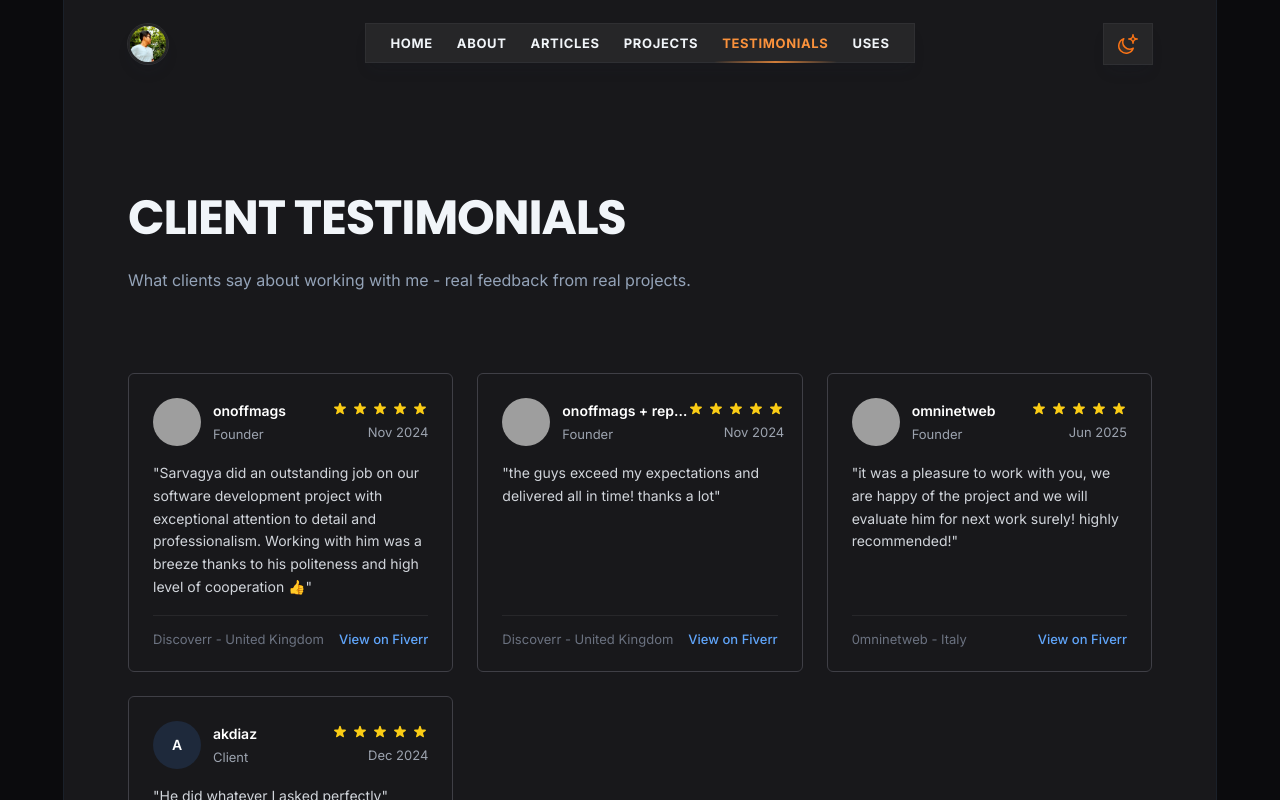
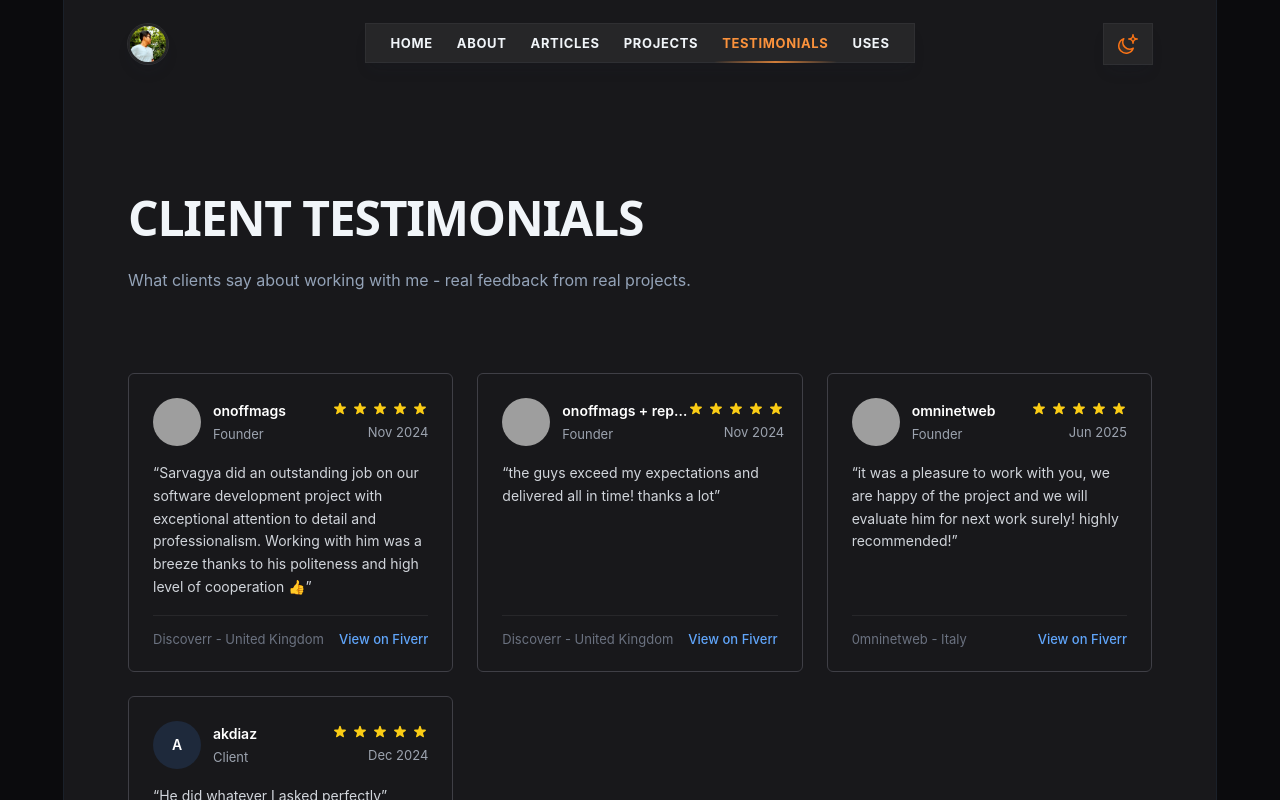
Before and after one commit to sarvagyakrcs/spotlight, a Next.js app: page /testimonials in a window 1280 px wide. Shown: the top 800 px of the page. Built offline with nearby package versions, Linux system fonts and the light colour scheme; grey boxes are pictures that could not be loaded.

Commit message:
feat: update layout and testimonials for improved typography and readability

```diff
--- a/src/app/layout.tsx
+++ b/src/app/layout.tsx
@@ -30,11 +30,6 @@ export default function RootLayout({
 }) {
   return (
     <html lang="en" className="h-full antialiased dark" suppressHydrationWarning>
-      <head>
-        <link rel="preconnect" href="https://fonts.googleapis.com" />
-        <link rel="preconnect" href="https://fonts.gstatic.com" crossOrigin="anonymous" />
-        <link href="https://fonts.googleapis.com/css2?family=Inter:wght@100;200;300;400;500;600;700;800;900&family=Poppins:wght@100;200;300;400;500;600;700;800;900&family=JetBrains+Mono:ital,wght@0,100;0,200;0,300;0,400;0,500;0,600;0,700;0,800;1,100;1,200;1,300;1,400;1,500;1,600;1,700;1,800&display=swap" rel="stylesheet" />
-      </head>
       <body className="flex h-full bg-neutral-50 dark:bg-zinc-950/70 font-sans">
         <Providers>
           <div className="flex w-full">
--- a/src/app/page.tsx
+++ b/src/app/page.tsx
@@ -267,7 +267,7 @@ export default async function Home() {
             SOFTWARE DEVELOPER, FREELANCER, AND PART TIME BATMAN.
           </h1>
           <p className="mt-6 text-base text-slate-600 dark:text-slate-400 leading-relaxed">
-            I'm Sarvagya, a CSE Student and Freelancer based in Bangalore,
+            I&apos;m Sarvagya, a CSE Student and Freelancer based in Bangalore,
             Karnataka. Dive deep into a universe where innovation, problem-solving, and cutting-edge tech collide.
             Explore the digital creations that reshape the world, one project at a time.
           </p>
--- a/src/app/testimonials/page.tsx
+++ b/src/app/testimonials/page.tsx
@@ -178,7 +178,7 @@ export default function Testimonials() {
               {/* Content - Flexible Height */}
               <div className="flex-1 mb-4">
                 <blockquote className="text-gray-700 dark:text-gray-300 text-sm leading-relaxed">
-                  "{testimonial.content}"
+                  &ldquo;{testimonial.content}&rdquo;
                 </blockquote>
               </div>
 
```
